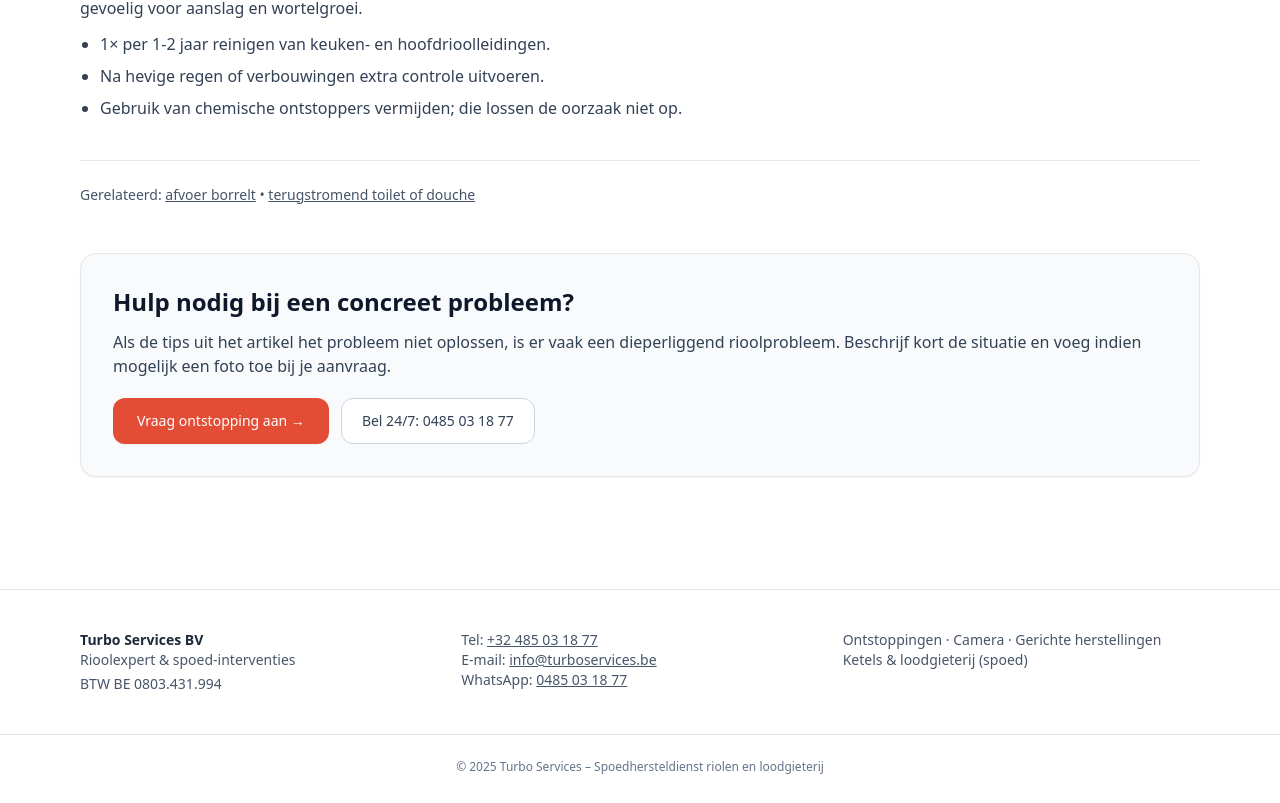
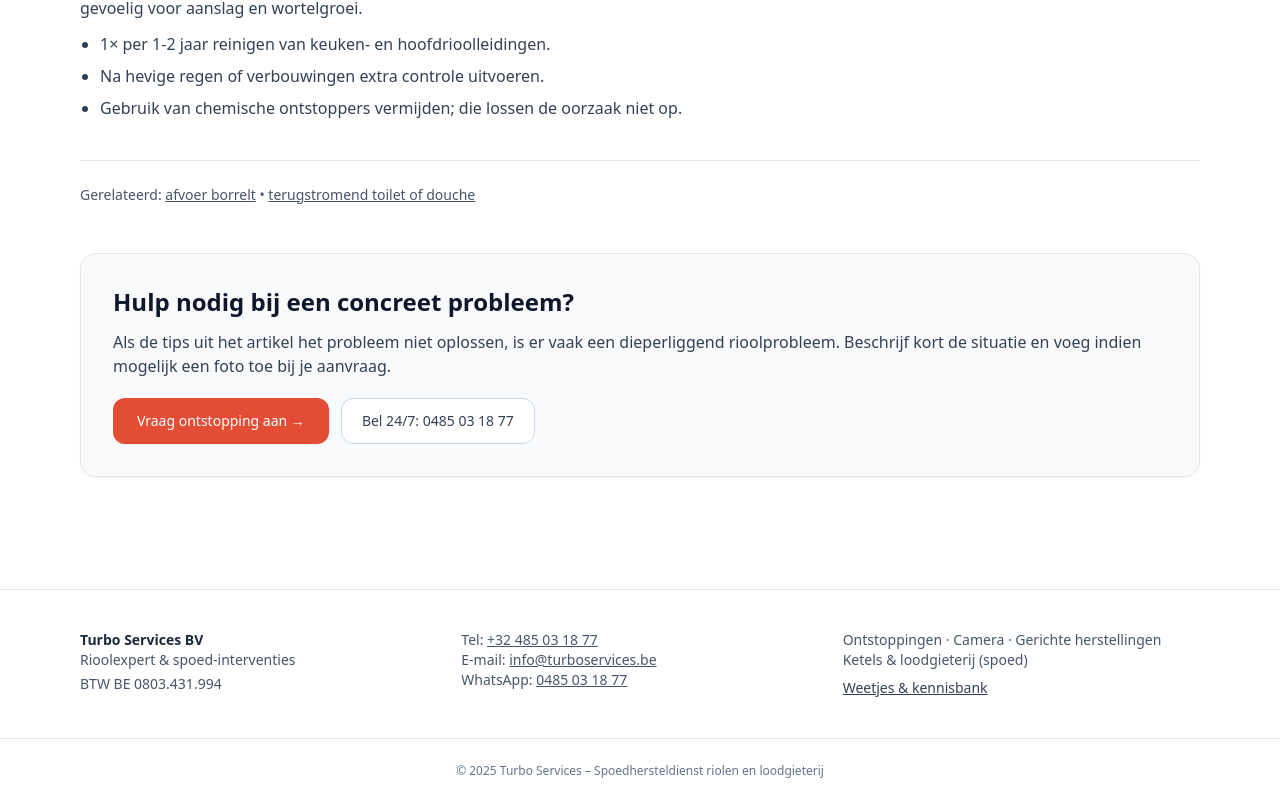
Before and after one commit to Turbo-89/turboservices, a Next.js app: page /kennisbank/ontstopping/riool-verstopt-signalen in a window 1280 px wide. Shown: the part 1719-2522 px from the top of the page. Built offline with nearby package versions, Linux system fonts and the light colour scheme.

Commit message:
Update layout.tsx

```diff
--- a/app/layout.tsx
+++ b/app/layout.tsx
@@ -1,6 +1,7 @@
 import ClientChat from './ClientChat';
 import './globals.css';
 import SiteHeader from '@/components/SiteHeader';
+import Link from 'next/link';
 
 export const metadata = {
   title: 'Turbo Services – Rioolexpert & Spoed',
@@ -30,7 +31,8 @@ export default function RootLayout({ children }: { children: React.ReactNode })
 
         <main>{children}</main>
         <ClientChat />
-        {/* Footer (bijgewerkt) */}
+
+        {/* Footer */}
         <footer className="mt-16 border-t bg-white">
           <div className="container mx-auto grid max-w-6xl grid-cols-1 gap-6 px-4 py-10 text-sm text-slate-600 md:grid-cols-3">
             <div>
@@ -70,6 +72,12 @@ export default function RootLayout({ children }: { children: React.ReactNode })
             <div>
               <p>Ontstoppingen · Camera · Gerichte herstellingen</p>
               <p>Ketels & loodgieterij (spoed)</p>
+              {/* Stap 6.3 – link naar kennisbank */}
+              <p className="mt-2">
+                <Link href="/kennisbank" className="underline text-slate-700 hover:text-slate-900">
+                  Weetjes & kennisbank
+                </Link>
+              </p>
             </div>
           </div>
 
```
